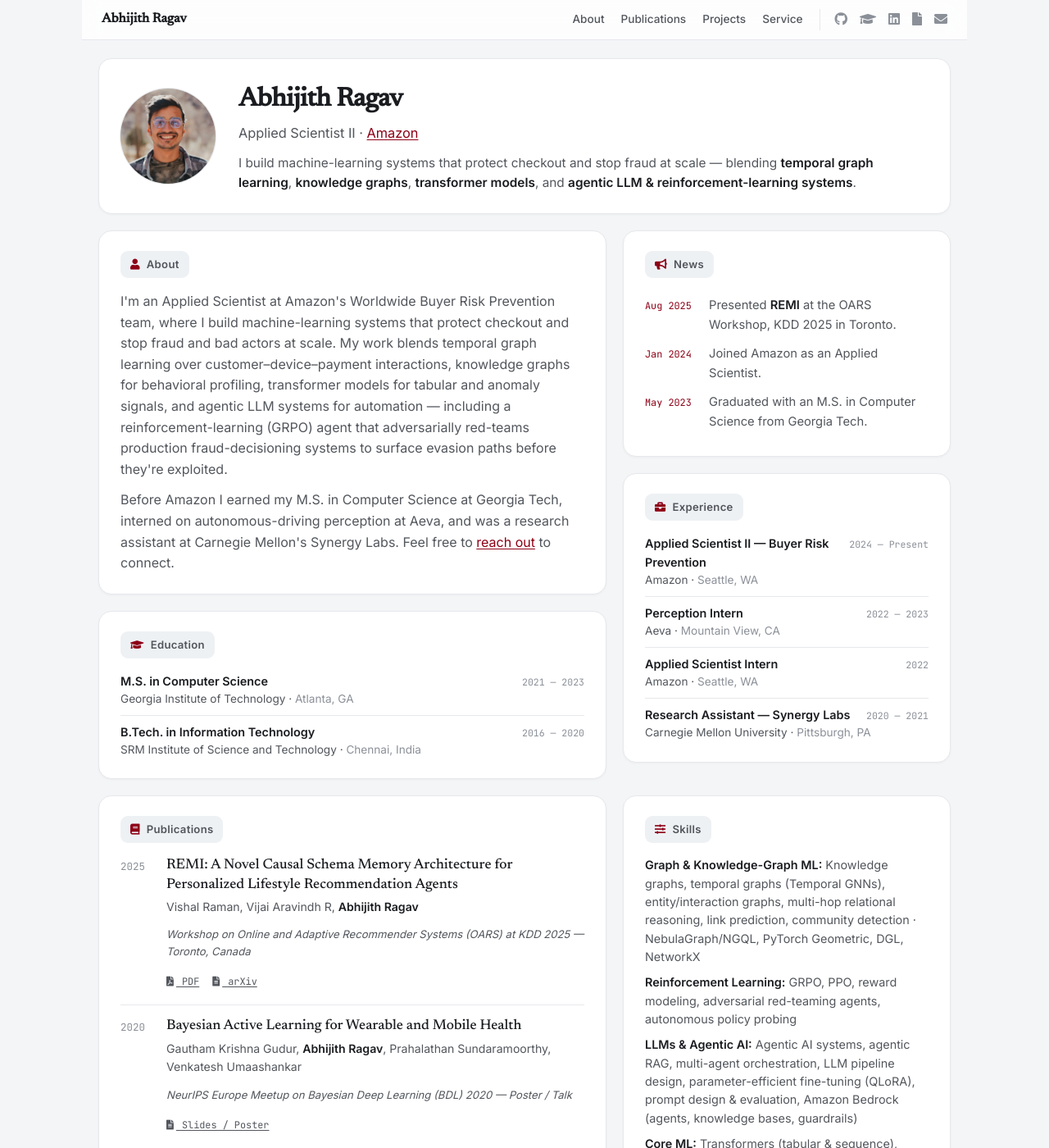
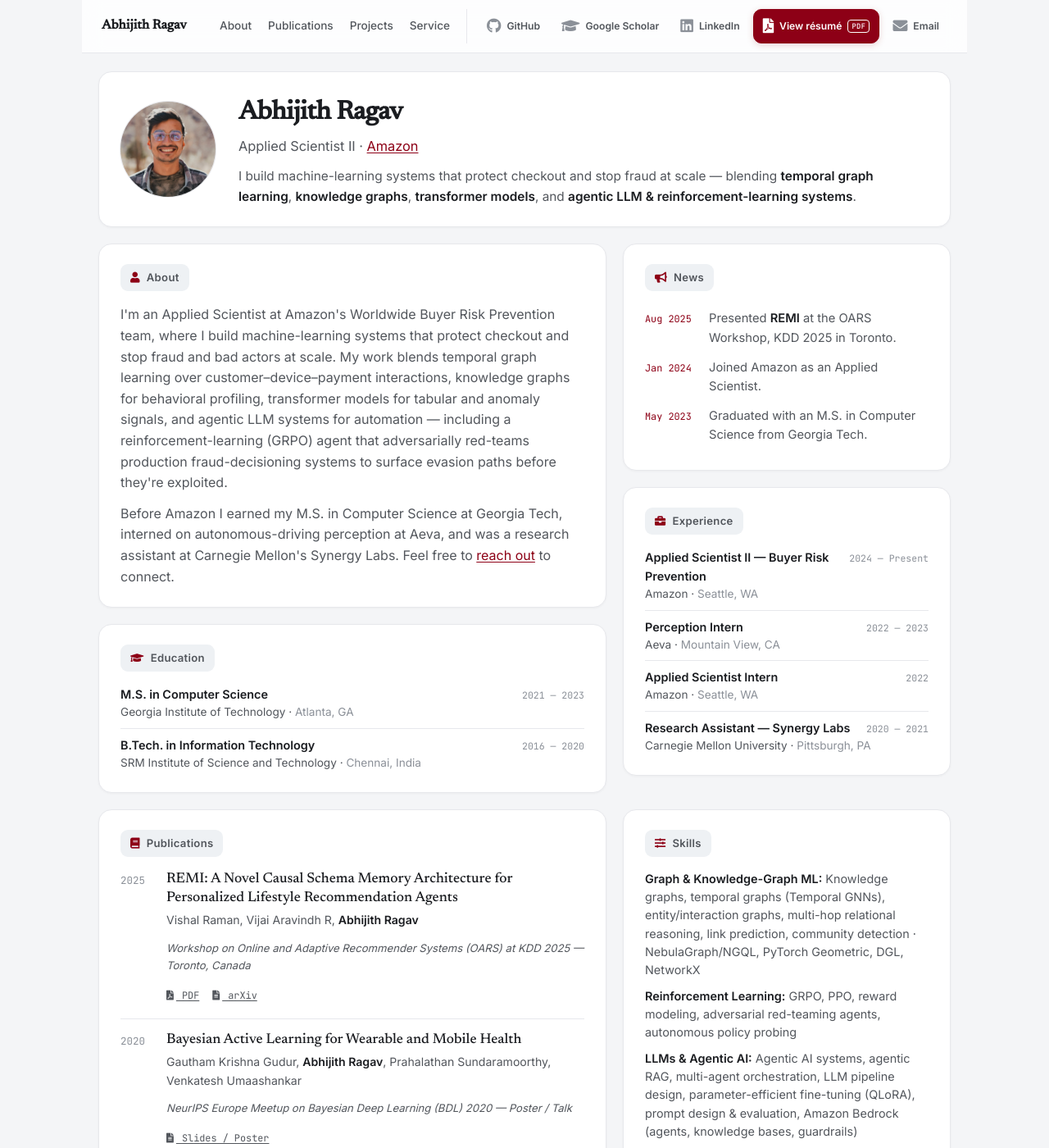
Before and after one commit to abhijithragav/abhijithragav.github.io, a Jekyll site: the page built from _pages/index.html, in a window 1280 px wide and 1400 px high. Shown: the whole window at 82% size. Built offline with Jekyll 4.4.1, drawn with Linux system fonts in a browser that asks for light colours.

Commit message:
Improve header profile links

```diff
--- a/_pages/index.html
+++ b/_pages/index.html
@@ -13,12 +13,25 @@ permalink: /
     <a href="#projects">Projects</a>
     <a href="#service">Service</a>
   </div>
-  <div class="topnav-social">
-    <a href="{{ site.social.github }}" aria-label="GitHub"><i class="fab fa-github" aria-hidden="true"></i></a>
-    <a href="{{ site.social.scholar }}" aria-label="Google Scholar"><i class="fas fa-graduation-cap" aria-hidden="true"></i></a>
-    <a href="{{ site.social.linkedin }}" aria-label="LinkedIn"><i class="fab fa-linkedin" aria-hidden="true"></i></a>
-    <a href="{{ site.social.resume }}" aria-label="Résumé"><i class="fas fa-file" aria-hidden="true"></i></a>
-    <a href="mailto:{{ site.social.email }}" aria-label="Email"><i class="fas fa-envelope" aria-hidden="true"></i></a>
+  <div class="topnav-social" role="group" aria-label="Profile links">
+    <a class="topnav-action" href="{{ site.social.github }}" target="_blank" rel="noopener noreferrer" aria-label="GitHub profile">
+      <i class="fab fa-github" aria-hidden="true"></i><span>GitHub</span>
+    </a>
+    <a class="topnav-action" href="{{ site.social.scholar }}" target="_blank" rel="noopener noreferrer" aria-label="Google Scholar profile">
+      <i class="fas fa-graduation-cap" aria-hidden="true"></i>
+      <span><span class="scholar-label-long">Google Scholar</span><span class="scholar-label-short">Scholar</span></span>
+    </a>
+    <a class="topnav-action" href="{{ site.social.linkedin }}" target="_blank" rel="noopener noreferrer" aria-label="LinkedIn profile">
+      <i class="fab fa-linkedin" aria-hidden="true"></i><span>LinkedIn</span>
+    </a>
+    <a class="topnav-action topnav-action-resume" href="{{ site.social.resume }}" target="_blank" rel="noopener noreferrer" aria-label="View résumé PDF">
+      <i class="fas fa-file-pdf" aria-hidden="true"></i>
+      <span class="resume-label"><span class="resume-label-long">View résumé</span><span class="resume-label-short">Résumé</span></span>
+      <span class="file-type" aria-hidden="true">PDF</span>
+    </a>
+    <a class="topnav-action" href="mailto:{{ site.social.email }}" aria-label="Email Abhijith Ragav">
+      <i class="fas fa-envelope" aria-hidden="true"></i><span>Email</span>
+    </a>
   </div>
 </nav>
 
--- a/public/css/style.css
+++ b/public/css/style.css
@@ -12,6 +12,9 @@
   --border:    #e7e8ec;
   --accent:    #8d0016;
   --accent-2:  #b8324a;
+  --accent-button: #8d0016;
+  --accent-button-hover: #b8324a;
+  --accent-button-fg: #ffffff;
   --radius:    16px;
   --maxw:      1080px;
   --mono: "JetBrains Mono", ui-monospace, SFMono-Regular, Menlo, monospace;
@@ -38,6 +41,9 @@
     --border:    #262a31;
     --accent:    #ff6b81;
     --accent-2:  #ff8a9b;
+    --accent-button: #ff7a8f;
+    --accent-button-hover: #ff9aab;
+    --accent-button-fg: #16181d;
 
     --chip-about:   #1a2338;  --chip-about-fg:   #7ea2ff;
     --chip-news:    #34212a;  --chip-news-fg:    #ff8098;
@@ -108,13 +114,65 @@ body {
 .topnav-links a:hover { color: var(--accent); text-decoration: none; }
 .topnav-social {
   display: flex;
-  gap: 15px;
-  padding-left: 18px;
+  gap: 6px;
+  padding-left: 14px;
   margin-left: 4px;
   border-left: 1px solid var(--border);
 }
-.topnav-social a { color: var(--text-mute); font-size: 1rem; }
-.topnav-social a:hover { color: var(--accent); }
+.topnav-action {
+  display: inline-flex;
+  align-items: center;
+  justify-content: center;
+  gap: 7px;
+  min-height: 42px;
+  padding: 0 9px;
+  border: 1px solid transparent;
+  border-radius: 10px;
+  color: var(--text-soft);
+  font-size: .76rem;
+  font-weight: 600;
+  line-height: 1;
+  white-space: nowrap;
+  transition: color .15s ease, background-color .15s ease, border-color .15s ease, transform .15s ease;
+}
+.topnav-action i {
+  color: var(--text-mute);
+  font-size: 1.12rem;
+  transition: color .15s ease;
+}
+.topnav-action:hover {
+  color: var(--text);
+  background: var(--surface);
+  border-color: var(--border);
+  text-decoration: none;
+  transform: translateY(-1px);
+}
+.topnav-action:hover i { color: var(--accent); }
+.topnav-action-resume {
+  padding: 0 11px;
+  background: var(--accent-button);
+  border-color: var(--accent-button);
+  color: var(--accent-button-fg);
+  box-shadow: 0 2px 8px rgba(141, 0, 22, .18);
+}
+.topnav-action-resume i { color: var(--accent-button-fg); }
+.topnav-action-resume:hover {
+  background: var(--accent-button-hover);
+  border-color: var(--accent-button-hover);
+  color: var(--accent-button-fg);
+  box-shadow: 0 4px 12px rgba(141, 0, 22, .24);
+}
+.topnav-action-resume:hover i { color: var(--accent-button-fg); }
+.file-type {
+  padding: 3px 4px 2px;
+  border: 1px solid currentColor;
+  border-radius: 4px;
+  font-family: var(--mono);
+  font-size: .55rem;
+  font-weight: 500;
+  letter-spacing: .4px;
+}
+.resume-label-short, .scholar-label-short { display: none; }
 
 /* anchor-jump offset so headings clear the sticky bar */
 [id] { scroll-margin-top: 72px; }
@@ -303,13 +361,53 @@ a:focus-visible {
 .footer-note { font-size: .78rem; color: var(--text-mute); margin: 0; }
 
 /* ---------- Responsive ---------- */
+@media (max-width: 1060px) {
+  .topnav-links { display: none; }
+  .topnav-social { margin-left: auto; }
+}
 @media (max-width: 860px) {
   .grid-wide-narrow { grid-template-columns: 1fr; }
   .cards { grid-template-columns: 1fr 1fr; }
 }
-@media (max-width: 620px) {
-  .topnav-links { display: none; }
-  .topnav-social { margin-left: auto; border-left: none; padding-left: 0; }
+@media (max-width: 720px) {
+  .topnav {
+    flex-wrap: wrap;
+    gap: 8px;
+    margin-bottom: 18px;
+    padding-top: 9px;
+    padding-bottom: 10px;
+  }
+  .topnav-brand { width: 100%; }
+  .topnav-social {
+    display: grid;
+    grid-template-columns: repeat(5, minmax(0, 1fr));
+    width: 100%;
+    gap: 5px;
+    margin-left: 0;
+    padding-left: 0;
+    border-left: 0;
+  }
+  .topnav-action {
+    flex-direction: column;
+    gap: 4px;
+    min-width: 0;
+    min-height: 49px;
+    padding: 5px 2px 4px;
+    border-color: var(--border);
+    background: var(--surface);
+    font-size: .68rem;
+  }
+  .topnav-action i { font-size: 1.08rem; }
+  .topnav-action-resume {
+    background: var(--accent-button);
+    border-color: var(--accent-button);
+    color: var(--accent-button-fg);
+  }
+  .resume-label-long { display: none; }
+  .resume-label-short { display: inline; }
+  .scholar-label-long { display: none; }
+  .scholar-label-short { display: inline; }
+  .file-type { display: none; }
 }
 @media (max-width: 560px) {
   .hero-card { flex-direction: column; text-align: center; gap: 16px; }
@@ -321,10 +419,11 @@ a:focus-visible {
   .card { padding: 18px 16px; }
   .service li { flex-direction: column; gap: 2px; }
   .service-role { flex-basis: auto; }
+  .topnav { margin-left: -14px; margin-right: -14px; padding-left: 14px; padding-right: 14px; }
 }
 
 @media (prefers-reduced-motion: reduce) {
   html { scroll-behavior: auto; }
   *, ::before, ::after { transition: none !important; }
-  .mini-card:hover { transform: none; }
+  .mini-card:hover, .topnav-action:hover { transform: none; }
 }
```
